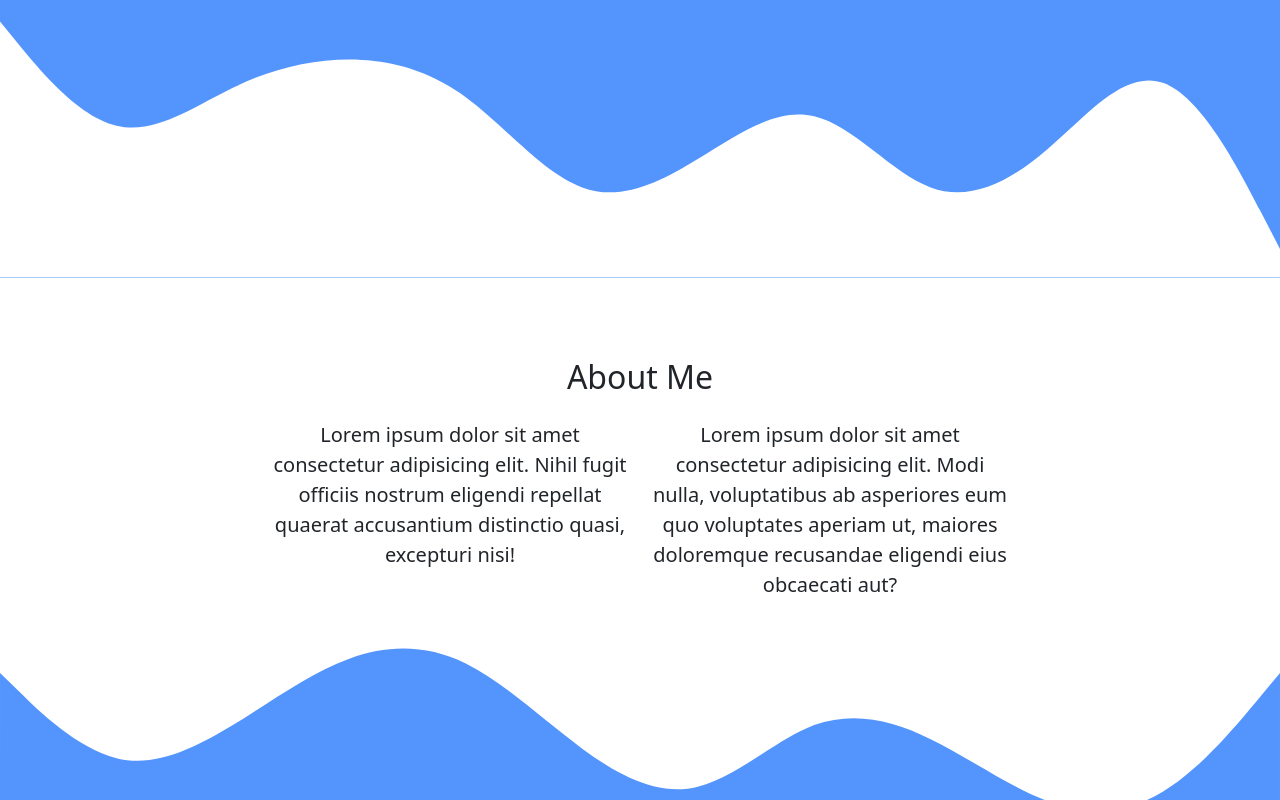
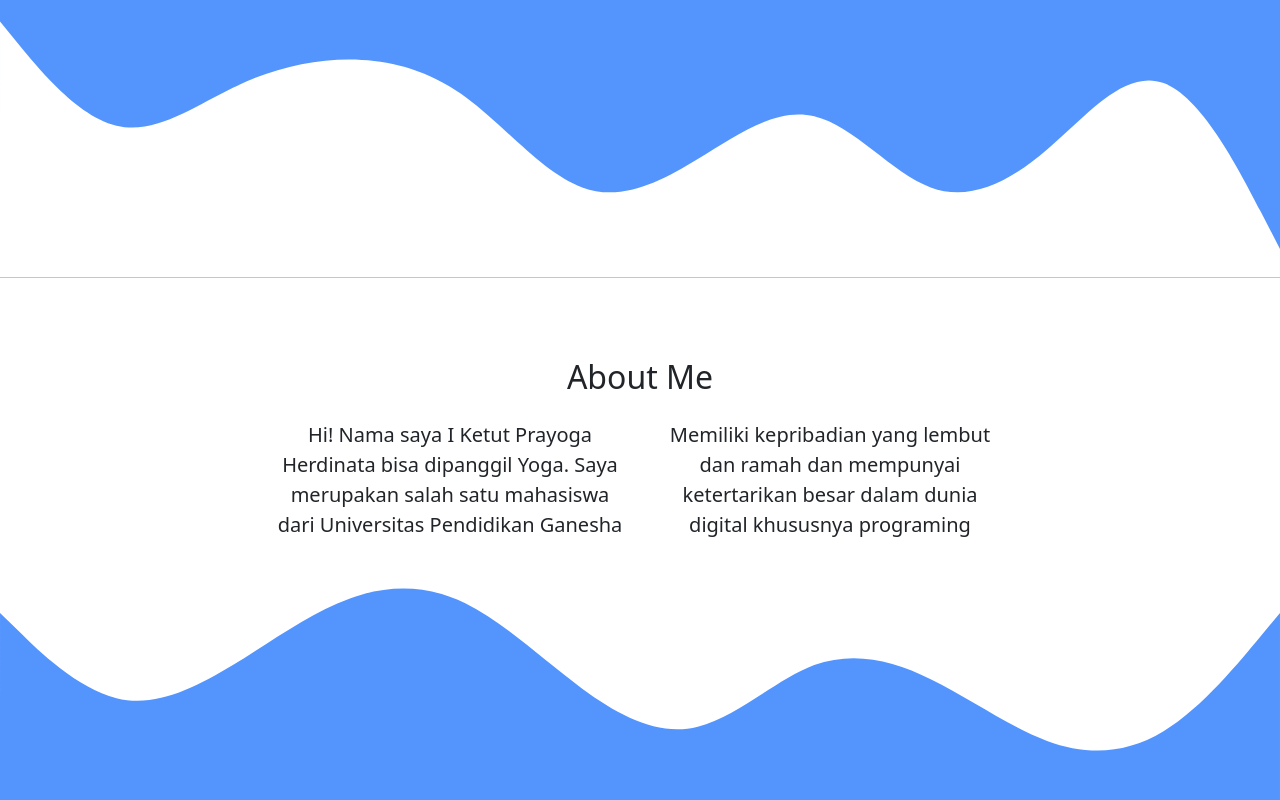
Before and after one commit to prayogaherdinata/prayogaherdinata.github.io, a plain HTML site: page index.html in a window 1280 px wide. Shown: the part 424-1224 px from the top of the page. Drawn offline with nearby package versions, Linux system fonts and the light colour scheme.

Commit message:
mengubah about me

```diff
--- a/index.html
+++ b/index.html
@@ -66,10 +66,10 @@
         </div>
         <div class="row justify-content-center fs-5 text-center">
           <div class="col-md-4">
-            <p>Lorem ipsum dolor sit amet consectetur adipisicing elit. Nihil fugit officiis nostrum eligendi repellat quaerat accusantium distinctio quasi, excepturi nisi!</p>
+            <p>Hi! Nama saya I Ketut Prayoga Herdinata bisa dipanggil Yoga. Saya merupakan salah satu mahasiswa dari Universitas Pendidikan Ganesha</p>
           </div>
           <div class="col-md-4">
-            <p>Lorem ipsum dolor sit amet consectetur adipisicing elit. Modi nulla, voluptatibus ab asperiores eum quo voluptates aperiam ut, maiores doloremque recusandae eligendi eius obcaecati aut?</p>
+            <p>Memiliki kepribadian yang lembut dan ramah dan mempunyai ketertarikan besar dalam dunia digital khususnya programing</p>
           </div>
         </div>
       </div>
```
